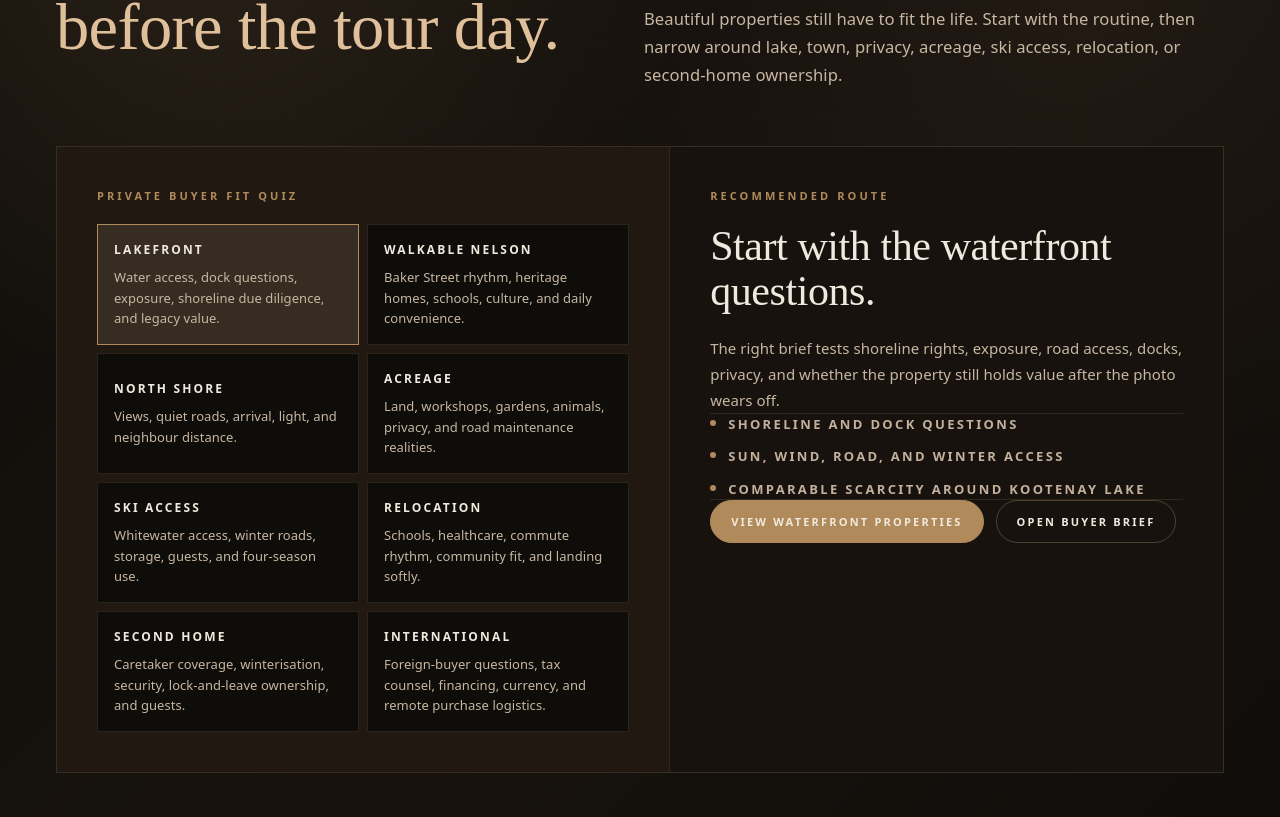
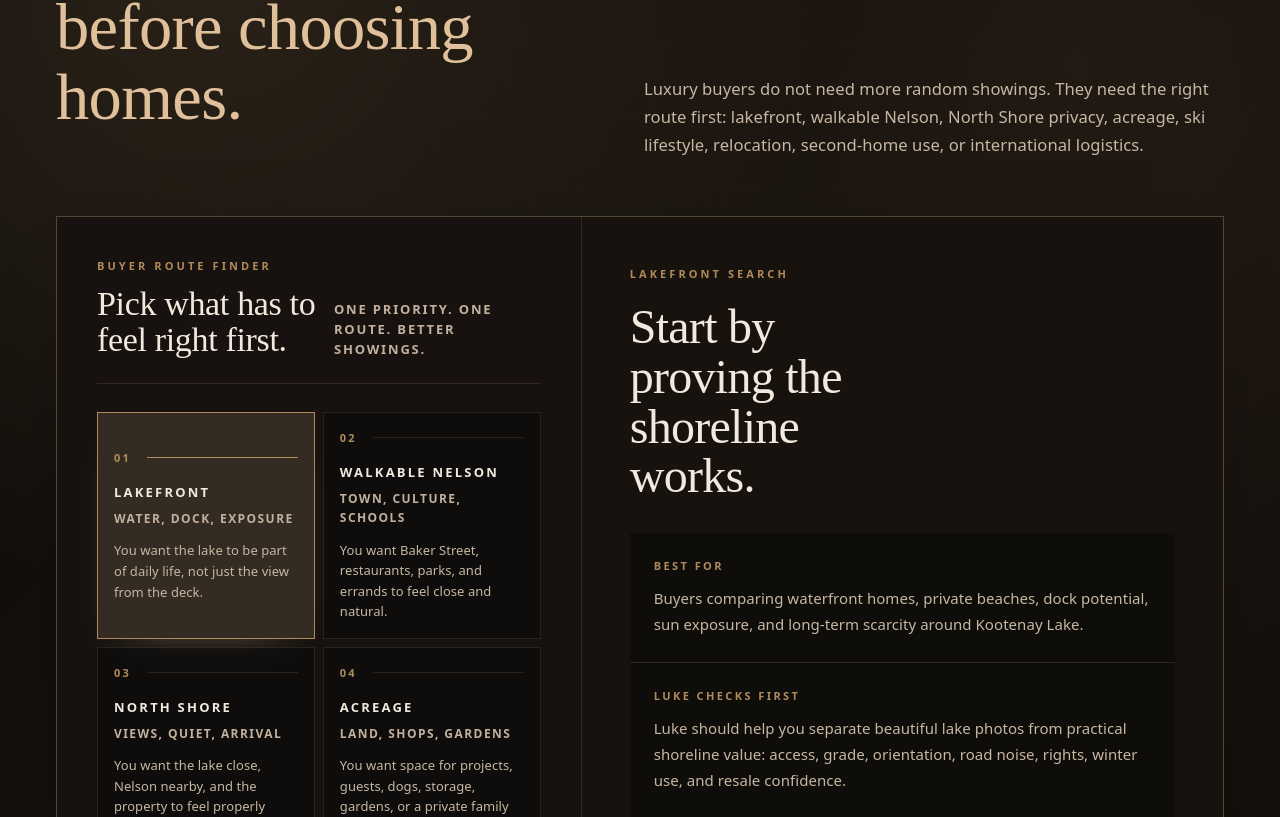
Before and after one commit to KootenayMadeDigital/Luke-Mori-Luxury-Real-Estate, a Next.js app: page /buyers in a window 1280 px wide. Shown: the part 2363-3180 px from the top of the page. Built offline with nearby package versions, Linux system fonts and the light colour scheme; a web font is replaced by a local one.

Commit message:
feat: refine buyer route finder

```diff
--- a/src/app/buyers/page.tsx
+++ b/src/app/buyers/page.tsx
@@ -157,17 +157,17 @@ export default function BuyersPage() {
         <Container>
           <Reveal className="mb-14 grid grid-cols-1 gap-8 md:grid-cols-[0.9fr_1fr] md:items-end">
             <div>
-              <Eyebrow>Buyer Intelligence</Eyebrow>
+              <Eyebrow>Buyer Route Finder</Eyebrow>
               <SectionHeading className="mt-7">
-                Find the right fit
+                Choose the search
                 <br />
                 <em className="font-light not-italic italic text-[var(--color-bronze-light)]">
-                  before the tour day.
+                  before choosing homes.
                 </em>
               </SectionHeading>
             </div>
             <SectionLede align="right">
-              Beautiful properties still have to fit the life. Start with the routine, then narrow around lake, town, privacy, acreage, ski access, relocation, or second-home ownership.
+              Luxury buyers do not need more random showings. They need the right route first: lakefront, walkable Nelson, North Shore privacy, acreage, ski lifestyle, relocation, second-home use, or international logistics.
             </SectionLede>
           </Reveal>
           <BuyerFitQuiz />
--- a/src/components/buyers/BuyerFitQuiz.tsx
+++ b/src/components/buyers/BuyerFitQuiz.tsx
@@ -8,73 +8,109 @@ type PathKey = "lakefront" | "walkable" | "privacy" | "acreage" | "ski" | "reloc
 type Option = {
   key: PathKey;
   label: string;
+  short: string;
   body: string;
 };
 
+type Recommendation = {
+  eyebrow: string;
+  title: string;
+  bestFor: string;
+  firstMove: string;
+  avoid: string;
+  href: string;
+  cta: string;
+  notes: string[];
+};
+
 const options: Option[] = [
-  { key: "lakefront", label: "Lakefront", body: "Water access, dock questions, exposure, shoreline due diligence, and legacy value." },
-  { key: "walkable", label: "Walkable Nelson", body: "Baker Street rhythm, heritage homes, schools, culture, and daily convenience." },
-  { key: "privacy", label: "North Shore", body: "Views, quiet roads, arrival, light, and neighbour distance." },
-  { key: "acreage", label: "Acreage", body: "Land, workshops, gardens, animals, privacy, and road maintenance realities." },
-  { key: "ski", label: "Ski Access", body: "Whitewater access, winter roads, storage, guests, and four-season use." },
-  { key: "relocation", label: "Relocation", body: "Schools, healthcare, commute rhythm, community fit, and landing softly." },
-  { key: "second", label: "Second Home", body: "Caretaker coverage, winterisation, security, lock-and-leave ownership, and guests." },
-  { key: "international", label: "International", body: "Foreign-buyer questions, tax counsel, financing, currency, and remote purchase logistics." },
+  { key: "lakefront", label: "Lakefront", short: "Water, dock, exposure", body: "You want the lake to be part of daily life, not just the view from the deck." },
+  { key: "walkable", label: "Walkable Nelson", short: "Town, culture, schools", body: "You want Baker Street, restaurants, parks, and errands to feel close and natural." },
+  { key: "privacy", label: "North Shore", short: "Views, quiet, arrival", body: "You want the lake close, Nelson nearby, and the property to feel properly tucked away." },
+  { key: "acreage", label: "Acreage", short: "Land, shops, gardens", body: "You want space for projects, guests, dogs, storage, gardens, or a private family base." },
+  { key: "ski", label: "Ski Access", short: "Whitewater, winter use", body: "You want winter ownership to feel easy, with gear, guests, roads, and timing solved." },
+  { key: "relocation", label: "Relocation", short: "Schools, healthcare, landing", body: "You are deciding whether Nelson and Kootenay Lake can work as a real life move." },
+  { key: "second", label: "Second Home", short: "Caretaker, guests, security", body: "You want a place that works when you are there, and is protected when you are not." },
+  { key: "international", label: "International", short: "Remote, legal, financing", body: "You need local representation, clean logistics, and the right advisors before pressure starts." },
 ];
 
-const recommendations: Record<PathKey, { title: string; body: string; href: string; cta: string; notes: string[] }> = {
+const recommendations: Record<PathKey, Recommendation> = {
   lakefront: {
-    title: "Start with the waterfront questions.",
-    body: "The right brief tests shoreline rights, exposure, road access, docks, privacy, and whether the property still holds value after the photo wears off.",
+    eyebrow: "Lakefront Search",
+    title: "Start by proving the shoreline works.",
+    bestFor: "Buyers comparing waterfront homes, private beaches, dock potential, sun exposure, and long-term scarcity around Kootenay Lake.",
+    firstMove: "Luke should help you separate beautiful lake photos from practical shoreline value: access, grade, orientation, road noise, rights, winter use, and resale confidence.",
+    avoid: "Paying a lakefront premium before knowing whether the water access, dock path, privacy, and seasonality actually support the life you want.",
     href: "/listings/waterfront",
     cta: "View waterfront properties",
-    notes: ["Shoreline and dock questions", "Sun, wind, road, and winter access", "Comparable scarcity around Kootenay Lake"],
+    notes: ["Shoreline and dock questions", "Sun, wind, road, and winter access", "Scarcity around Kootenay Lake"],
   },
   walkable: {
-    title: "Start with Nelson fit.",
-    body: "Walkability is not just distance. It is grade, parking, school rhythm, heritage upkeep, noise, and the exact version of Nelson life you want.",
+    eyebrow: "Nelson Search",
+    title: "Start with the version of town life you want.",
+    bestFor: "Buyers who want culture, restaurants, schools, parks, Baker Street, and a home that feels connected to Nelson instead of isolated from it.",
+    firstMove: "Compare Downtown, Uphill, Fairview, Rosemont, and Mountain Station before judging a single home. Each pocket changes grade, parking, sun, upkeep, and daily rhythm.",
+    avoid: "Buying charm without checking winter parking, renovation appetite, street slope, heritage maintenance, noise, and whether walkability still feels good in February.",
     href: "/nelson/nelson",
-    cta: "Explore Nelson",
-    notes: ["Baker Street lifestyle", "Heritage and renovation context", "Schools, parking, and daily routes"],
+    cta: "Explore Nelson pockets",
+    notes: ["Baker Street rhythm", "Heritage and renovation context", "Schools, parking, and daily routes"],
   },
   privacy: {
-    title: "Start with the North Shore map.",
-    body: "North Shore and view properties need a sharper brief: approach, sightlines, neighbours, road rhythm, lake orientation, and how visible the home really is.",
+    eyebrow: "North Shore Search",
+    title: "Start with privacy you can actually feel.",
+    bestFor: "Buyers who want lake views, quieter arrival, space from neighbours, and Nelson close enough for dinner, work, services, and guests.",
+    firstMove: "Map the drive from the Big Orange Bridge east, then judge each address by approach, sightlines, road rhythm, lake orientation, and how exposed it feels from the highway.",
+    avoid: "Mistaking distance for privacy. A home can look secluded online and still feel exposed from the road, the water, or neighbouring approaches.",
     href: "/nelson/north-shore",
     cta: "Explore North Shore",
-    notes: ["Arrival and sightlines", "Lake and mountain exposure", "Private introductions where public inventory is thin"],
+    notes: ["Arrival and sightlines", "Lake and mountain exposure", "Road rhythm before showings"],
   },
   acreage: {
-    title: "Start with land-use reality.",
-    body: "Acreage buyers need the romance and the maintenance file: water, septic, snow, access, outbuildings, zoning, and daily work.",
-    href: "/listings",
-    cta: "Browse acreage candidates",
+    eyebrow: "Acreage Search",
+    title: "Start with the maintenance reality.",
+    bestFor: "Buyers who want land, workshops, gardens, privacy, dogs, equipment, guests, or a family compound near Nelson without living in town.",
+    firstMove: "Before touring, define how much land you will actually use and maintain. Then screen water, septic, road access, outbuildings, insurance, internet, and winter care.",
+    avoid: "Falling for acreage as an idea before understanding the systems that make rural ownership either freeing or exhausting.",
+    href: "/nelson/blewett",
+    cta: "Study acreage near Nelson",
     notes: ["Water, septic, and road access", "Outbuildings and land-use fit", "Maintenance appetite before offer strategy"],
   },
   ski: {
-    title: "Start with the winter rhythm.",
-    body: "A ski-oriented search should map Whitewater access, plowing, guest use, gear storage, rental appetite, and off-season lifestyle.",
+    eyebrow: "Ski Lifestyle Search",
+    title: "Start with the winter routine.",
+    bestFor: "Buyers who want Whitewater access, guest-friendly winters, gear storage, four-season use, and a property that still works outside ski season.",
+    firstMove: "Build the search around plowing, driveway grade, storage, guest flow, off-season use, and how often the home needs to serve family or visitors.",
+    avoid: "Buying a ski fantasy that becomes awkward in shoulder season, expensive in winter, or inconvenient when guests arrive with gear and vehicles.",
     href: "/nelson",
     cta: "Review area guide",
     notes: ["Whitewater timing", "Winter road confidence", "Four-season ownership plan"],
   },
   relocation: {
-    title: "Start with a landing plan.",
-    body: "Relocation buyers need more than listings. Schools, healthcare, community fit, winter, work rhythm, and first scouting route come before the offer.",
+    eyebrow: "Relocation Search",
+    title: "Start with the landing plan.",
+    bestFor: "Buyers deciding whether Nelson, Kootenay Lake, schools, healthcare, work rhythm, community fit, and winter life can support a real move.",
+    firstMove: "Narrow the move to two or three likely areas before touring. Then build a scouting route that tests daily life, not just listings.",
+    avoid: "Booking random showings before understanding schools, services, commute patterns, neighbourhood feel, and what the first six months would actually require.",
     href: "/buyers/relocation",
     cta: "Plan relocation path",
     notes: ["First scouting route", "Schools, healthcare, and local services", "Neighbourhood fit before touring"],
   },
   second: {
+    eyebrow: "Second-Home Search",
     title: "Start with ownership systems.",
-    body: "Second homes live or die by the support network. Caretakers, security, winterisation, access, guests, and maintenance need to be solved early.",
+    bestFor: "Buyers who want a Kootenay Lake base for family, guests, summer stays, ski trips, or long weekends without creating a management burden.",
+    firstMove: "Solve caretaker coverage, winterisation, security, guest access, maintenance, and emergency contacts before choosing the prettiest house.",
+    avoid: "Buying a beautiful second home that depends on luck, neighbours, or last-minute trades every time weather or guests change the plan.",
     href: "/buyers/relocation",
     cta: "Ask second-home questions",
     notes: ["Caretaker and security network", "Winterisation and lock-and-leave needs", "Guest and family use pattern"],
   },
   international: {
+    eyebrow: "International Search",
     title: "Start with the advisor bench.",
-    body: "International buyers need the property brief plus tax, legal, financing, currency, and remote due diligence introductions before time pressure starts.",
+    bestFor: "International or out-of-province buyers who need clean local representation, remote diligence, tax timing, financing clarity, and trusted introductions.",
+    firstMove: "Set up the brief before pressure starts: property criteria, legal and tax counsel, currency, financing, signing logistics, inspections, and remote decision support.",
+    avoid: "Trying to solve tax, legal, financing, travel, and property diligence after the right home appears. The timeline gets expensive fast.",
     href: "/buyers/international",
     cta: "Read international playbook",
     notes: ["Tax and legal counsel", "Currency and financing timing", "Remote diligence and local representation"],
@@ -86,29 +122,51 @@ export function BuyerFitQuiz() {
   const result = useMemo(() => recommendations[selected], [selected]);
 
   return (
-    <div className="grid grid-cols-1 overflow-hidden border border-[var(--color-line)] bg-[var(--color-surface)] lg:grid-cols-[1.05fr_0.95fr]">
-      <div className="p-6 sm:p-8 lg:p-10">
-        <p className="m-0 mb-5 text-[10px] font-medium uppercase tracking-[0.28em] text-[var(--color-bronze)]">
-          Private Buyer Fit Quiz
+    <div className="overflow-hidden border border-[var(--color-line-strong)] bg-[var(--color-surface)] shadow-[0_36px_110px_-72px_rgba(0,0,0,0.95)]">
+      <div className="grid grid-cols-1 lg:grid-cols-[0.9fr_1.1fr]">
+        <div className="border-b border-[var(--color-line)] bg-[rgba(10,11,13,0.42)] p-6 sm:p-8 lg:border-b-0 lg:border-r lg:p-10">
+          <div className="mb-7 flex flex-col gap-3 border-b border-[var(--color-line)] pb-6 sm:flex-row sm:items-end sm:justify-between">
+            <div>
+              <p className="m-0 text-[10px] font-semibold uppercase tracking-[0.28em] text-[var(--color-bronze)]">
+                Buyer Route Finder
               </p>
+              <h3 className="m-0 mt-3 font-serif text-[28px] font-light leading-[1.08] tracking-[-0.01em] text-[var(--color-text)] sm:text-[34px]">
+                Pick what has to feel right first.
+              </h3>
+            </div>
+            <p className="m-0 max-w-[280px] text-[12px] font-semibold uppercase leading-[1.6] tracking-[0.14em] text-[var(--color-text-dim)]">
+              One priority. One route. Better showings.
+            </p>
+          </div>
+
           <div className="grid grid-cols-1 gap-2 sm:grid-cols-2">
-          {options.map((option) => {
+            {options.map((option, index) => {
               const active = selected === option.key;
               return (
                 <button
                   key={option.key}
                   type="button"
                   onClick={() => setSelected(option.key)}
-                className={`min-h-[112px] border p-4 text-left transition-colors ${
+                  aria-pressed={active}
+                  className={`group min-h-[134px] border p-4 text-left transition-[background,border-color,transform,box-shadow] duration-300 hover:-translate-y-0.5 ${
                     active
-                    ? "border-[var(--color-bronze)] bg-[rgba(212,184,150,0.12)]"
-                    : "border-[var(--color-line)] bg-[var(--color-bg)] hover:border-[var(--color-bronze)]"
+                      ? "border-[var(--color-bronze)] bg-[rgba(212,184,150,0.15)] shadow-[0_18px_48px_-36px_rgba(212,184,150,0.7)]"
+                      : "border-[var(--color-line)] bg-[rgba(7,8,10,0.52)] hover:border-[var(--color-bronze)] hover:bg-[rgba(212,184,150,0.06)]"
                   }`}
                 >
-                <span className="block text-[11px] font-medium uppercase tracking-[0.18em] text-[var(--color-text)]">
+                  <span className="mb-4 flex items-center justify-between gap-4">
+                    <span className="text-[10px] font-semibold uppercase tracking-[0.2em] text-[var(--color-bronze)]">
+                      {String(index + 1).padStart(2, "0")}
+                    </span>
+                    <span className={`h-px flex-1 ${active ? "bg-[var(--color-bronze)]" : "bg-[var(--color-line)]"}`} />
+                  </span>
+                  <span className="block text-[12px] font-semibold uppercase tracking-[0.17em] text-[var(--color-text)]">
                     {option.label}
                   </span>
-                <span className="mt-2 block text-[13px] leading-[1.55] text-[var(--color-text-muted)]">
+                  <span className="mt-2 block text-[11px] font-semibold uppercase tracking-[0.12em] text-[var(--color-text-dim)]">
+                    {option.short}
+                  </span>
+                  <span className="mt-3 block text-[13px] leading-[1.58] text-[var(--color-text-muted)]">
                     {option.body}
                   </span>
                 </button>
@@ -117,31 +175,47 @@ export function BuyerFitQuiz() {
           </div>
         </div>
 
-      <div className="border-t border-[var(--color-line)] bg-[var(--color-bg-2)] p-6 sm:p-8 lg:border-l lg:border-t-0 lg:p-10">
-        <p className="m-0 text-[10px] font-medium uppercase tracking-[0.28em] text-[var(--color-bronze)]">
-          Recommended Route
+        <div className="bg-[var(--color-bg-2)] p-6 sm:p-8 lg:p-10 xl:p-12">
+          <p className="m-0 text-[10px] font-semibold uppercase tracking-[0.28em] text-[var(--color-bronze)]">
+            {result.eyebrow}
           </p>
-        <h3 className="m-0 mt-5 font-serif text-[34px] font-light leading-[1.08] tracking-[-0.01em] text-[var(--color-text)] sm:text-[42px]">
+          <h3 className="m-0 mt-5 max-w-[12ch] font-serif text-[38px] font-light leading-[1.04] tracking-[-0.015em] text-[var(--color-text)] sm:text-[48px]">
             {result.title}
           </h3>
-        <p className="m-0 mt-5 text-[15px] leading-[1.75] text-[var(--color-text-muted)]">
-          {result.body}
+
+          <div className="mt-8 grid grid-cols-1 gap-px bg-[var(--color-line)]">
+            {[
+              { label: "Best for", body: result.bestFor },
+              { label: "Luke checks first", body: result.firstMove },
+              { label: "Avoid", body: result.avoid },
+            ].map((item) => (
+              <div key={item.label} className="bg-[var(--color-bg)] p-5 sm:p-6">
+                <span className="mb-3 block text-[10px] font-semibold uppercase tracking-[0.22em] text-[var(--color-bronze)]">
+                  {item.label}
+                </span>
+                <p className="m-0 text-[15px] leading-[1.72] text-[var(--color-text-muted)]">
+                  {item.body}
                 </p>
-        <ul className="my-7 space-y-3 border-y border-[var(--color-line)] py-6">
+              </div>
+            ))}
+          </div>
+
+          <ul className="my-7 grid grid-cols-1 gap-3 sm:grid-cols-3">
             {result.notes.map((note) => (
-            <li key={note} className="flex gap-3 text-[12px] uppercase tracking-[0.18em] text-[var(--color-text-dim)]">
-              <span className="mt-1.5 size-1.5 shrink-0 rounded-full bg-[var(--color-bronze)]" />
+              <li key={note} className="border border-[var(--color-line)] bg-[rgba(255,255,255,0.025)] p-4 text-[11px] font-semibold uppercase leading-[1.6] tracking-[0.14em] text-[var(--color-text-dim)]">
                 {note}
               </li>
             ))}
           </ul>
+
           <div className="flex flex-wrap gap-3">
             <Link href={result.href} className="rounded-full border border-[var(--color-bronze)] bg-[var(--color-bronze)] px-5 py-3 text-[10px] font-semibold uppercase tracking-[0.2em] text-[var(--color-button-text)] transition-colors hover:border-[var(--color-bronze-light)] hover:bg-[var(--color-bronze-light)]">
               {result.cta}
             </Link>
             <Link href="/contact" className="rounded-full border border-[var(--color-line-strong)] px-5 py-3 text-[10px] font-semibold uppercase tracking-[0.2em] text-[var(--color-text)] transition-colors hover:border-[var(--color-bronze)] hover:text-[var(--color-bronze-light)]">
-            Open buyer brief
+              Send buyer brief
             </Link>
+          </div>
         </div>
       </div>
     </div>
```
Lines whose indentation alone changed are shown as unchanged.
